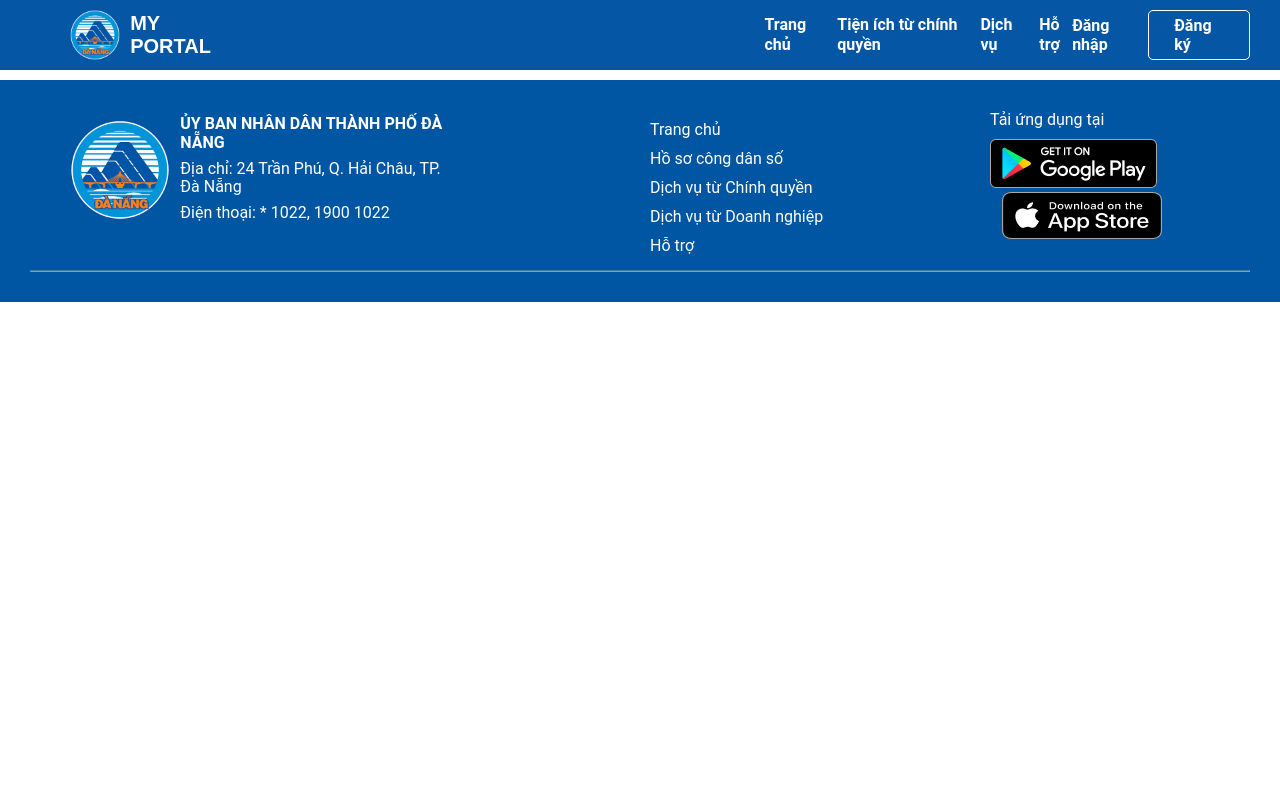
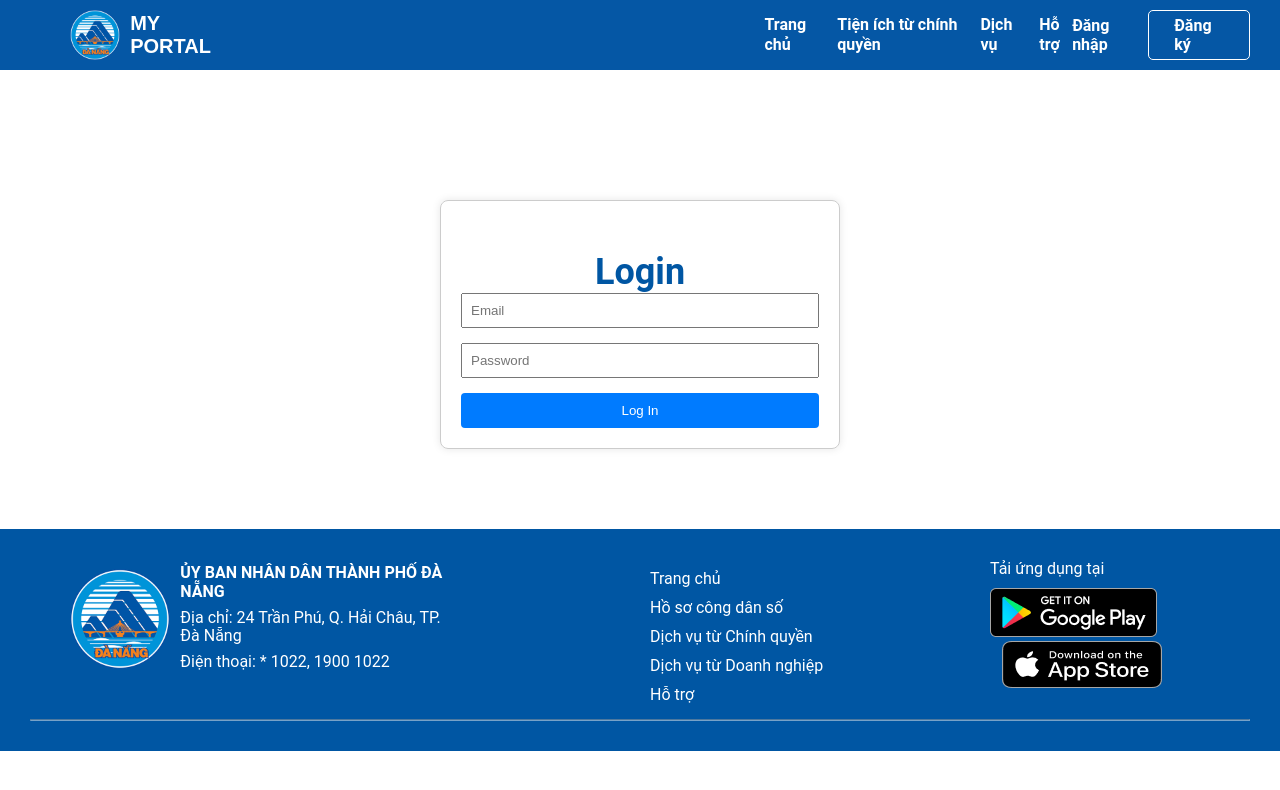
Before and after one commit to duyduc1/fullstack, a Vue app in the folder my-project/: page /login in a window 1280 px wide. Shown: the top 790 px of the page. Built offline with nearby package versions, Linux system fonts and the light colour scheme.

Commit message:
add:feature(login):done

```diff
--- a/my-project/src/components/common/Header.vue
+++ b/my-project/src/components/common/Header.vue
@@ -21,8 +21,8 @@
       </nav>
 
       <div :class="{ 'auth-links': true, 'show-menu': menuOpen }">
-        <a href="#" class="login">Đăng nhập</a>
-        <a href="#" class="signup">Đăng ký</a>
+        <router-link to="/login" class="login">Đăng nhập</router-link>
+        <router-link to="/register" class="signup">Đăng ký</router-link>
       </div>
     </header>
   </template>
--- /dev/null
+++ b/my-project/src/components/fearture/LoginForm.vue
@@ -0,0 +1,80 @@
+<template>
+    <div class="login-container">
+      <h2>Login</h2>
+      <form @submit.prevent="handleLogin">
+        <input
+          v-model="email"
+          type="email"
+          placeholder="Email"
+          required
+        />
+        <input
+          v-model="password"
+          type="password"
+          placeholder="Password"
+          required
+        />
+        <button type="submit">Log In</button>
+      </form>
+      <p v-if="errorMessage">{{ errorMessage }}</p>
+    </div>
+  </template>
+
+  <script lang="ts">
+  import { defineComponent, ref } from "vue";
+  import { loginUser } from "@/services/loginService";
+  import router from "@/router";
+
+  export default defineComponent({
+    setup() {
+      const email = ref("");
+      const password = ref("");
+      const errorMessage = ref("");
+
+      const handleLogin = async () => {
+        try {
+          const response = await loginUser({ email: email.value, password: password.value });
+          if(response.token !== null){
+            localStorage.setItem("token", response.token);
+            localStorage.setItem("refreshToken", response.refreshToken);
+            alert("Login successful!");
+            router.push('/user');
+          }
+        } catch (error) {
+          console.error("lỗi" , error)
+        }
+      };
+
+      return { email, password, errorMessage, handleLogin };
+    },
+  });
+  </script>
+
+  <style scoped>
+  .login-container {
+    margin-top: 150px;
+    max-width: 400px;
+    margin: 200px auto 0;
+    padding: 20px;
+    border: 1px solid #ccc;
+    border-radius: 8px;
+    box-shadow: 0px 0px 8px rgba(0, 0, 0, 0.1);
+  }
+  input {
+    width: 100%;
+    margin-bottom: 15px;
+    padding: 8px;
+
+  }
+  button {
+    width: 100%;
+    padding: 10px;
+    background-color: #007bff;
+    color: #fff;
+    border: none;
+    border-radius: 4px;
+  }
+  p {
+    color: red;
+  }
+  </style>
--- a/my-project/src/components/fearture/RegisterForm.vue
+++ b/my-project/src/components/fearture/RegisterForm.vue
@@ -1,65 +1,131 @@
 <template>
   <div class="register-form">
     <h2>Đăng ký tài khoản</h2>
-    <form>
-      <div>
+    <form @submit.prevent="register"> <!-- Prevent default form submission -->
+      <div class="form-group">
         <label for="email">Email:</label>
         <input v-model="newUser.email" type="email" id="email" required />
       </div>
-      <div>
+      <div class="form-group">
         <label for="username">Tên đăng nhập:</label>
         <input v-model="newUser.username" type="text" id="username" required />
       </div>
-      <div>
+      <div class="form-group">
         <label for="password">Mật khẩu:</label>
         <input v-model="newUser.password" type="password" id="password" required />
       </div>
-      <div>
+      <div class="form-group">
         <label for="numberphone">Số điện thoại:</label>
         <input v-model="newUser.numberphone" type="number" id="numberphone" required />
       </div>
-      <div>
+      <div class="form-group">
         <label for="company">Công ty:</label>
-        <select v-model="newUser.companyId" id="company" required >
-          <option v-for="company in companies" :key="company.id" :value="company.id" >
+        <select v-model="newUser.companyId" id="company">
+          <option value="">Chọn công ty (tùy chọn)</option> <!-- Optional selection -->
+          <option v-for="company in companies" :key="company.id" :value="company.id">
             {{ company.companyname }}
           </option>
         </select>
       </div>
-      <div>
+      <div class="form-group">
         <label for="gender">Giới tính:</label>
-        <select v-model="newUser.genderId" id="gender" required>
+        <select v-model="newUser.genderId" id="gender">
+          <option value="">Chọn giới tính (tùy chọn)</option> <!-- Optional selection -->
           <option v-for="gender in genders" :key="gender.id" :value="gender.id">
             {{ gender.genders }}
           </option>
         </select>
       </div>
-      <button @click="register" type="submit">Đăng ký</button>
+      <button type="submit">Đăng ký</button>
     </form>
   </div>
 </template>
 
 <script lang="ts">
-import {defineComponent  ,computed} from "vue";
-import {registerUser} from "@/services/registerService";
-import {registerStore} from "@/stores/registerStore";
+import { defineComponent, computed } from "vue";
+import { registerUser } from "@/services/registerService";
+import { registerStore } from "@/stores/registerStore";
+import router from "@/router";
 
 export default defineComponent({
-  setup(){
+  setup() {
     const fetchGenders = registerStore();
 
     const newUser = computed(() => fetchGenders.user);
     const genders = computed(() => fetchGenders.genders);
     const companies = computed(() => fetchGenders.companies);
 
+
     const register = async () => {
-      await registerUser(newUser.value)
-    }
+      try {
+        const response = await registerUser(newUser.value);
+
+        if (response.statusCode === 200) {
+          router.push('/login');
+        }
+      } catch (error) {
+        console.error("Registration error:", error);
+      }
+    };
 
     fetchGenders.fetchCompaniesAndGenders();
 
-    return { newUser , genders , companies , register}
-  }
-})
+    return { newUser, genders, companies, register };
+  },
+});
+</script>
 
-</script>
+<style scoped>
+.register-form {
+  max-width: 400px;
+  margin: 200px auto 0;
+  padding: 20px;
+  border: 1px solid #ddd;
+  border-radius: 5px;
+  box-shadow: 0 2px 10px rgba(0, 0, 0, 0.1);
+  background-color: #f9f9f9;
+}
+
+h2 {
+  text-align: center;
+  margin-bottom: 20px;
+}
+
+.form-group {
+  margin-bottom: 15px;
+}
+
+label {
+  display: block;
+  margin-bottom: 5px;
+  font-weight: bold;
+}
+
+input[type="email"],
+input[type="text"],
+input[type="password"],
+input[type="number"],
+select {
+  width: 100%;
+  padding: 10px;
+  border: 1px solid #ccc;
+  border-radius: 5px;
+  box-sizing: border-box;
+}
+
+button {
+  width: 100%;
+  padding: 10px;
+  border: none;
+  border-radius: 5px;
+  background-color: #28a745;
+  color: white;
+  font-size: 16px;
+  cursor: pointer;
+  transition: background-color 0.3s;
+}
+
+button:hover {
+  background-color: #218838;
+}
+</style>
--- a/my-project/src/config/axiosInstance.ts
+++ b/my-project/src/config/axiosInstance.ts
@@ -1,11 +1,28 @@
-import axios , {AxiosInstance} from "axios";
+import axios, { AxiosInstance } from "axios";
 import config from "@/config/config";
 
-const apiClient : AxiosInstance = axios.create({
+const apiClient: AxiosInstance = axios.create({
     baseURL: config.apiBaseUrl,
     headers: {
         'Content-Type': 'application/json',
     },
-})
+});
+
+apiClient.interceptors.request.use(
+    (config) => {
+        const token = localStorage.getItem('token');
+
+        if (config.url === '/auth/signin' || config.url === '/auth/signup' || config.url === '/company' || config.url === '/gender' ) {
+            return config;
+        }
+        if (!token) {
+            return Promise.reject(new Error("Token không tồn tại. Vui lòng đăng nhập lại."));
+        }
+
+        config.headers.Authorization = `Bearer ${token}`;
+        return config;
+    },
+    (error) => Promise.reject(error)
+);
 
 export default apiClient;
--- a/my-project/src/router/index.ts
+++ b/my-project/src/router/index.ts
@@ -4,6 +4,7 @@ import GenderManagement from "@/views/GenderManagement.vue";
 import CompanyManagement from "@/views/CompanyManagement.vue";
 import UserManagement from "@/views/UserManagement.vue";
 import Register from "@/components/fearture/RegisterForm.vue";
+import LoginForm from '@/components/fearture/LoginForm.vue';
 
 const routes: Array<RouteRecordRaw> = [
   {
@@ -30,6 +31,11 @@ const routes: Array<RouteRecordRaw> = [
     path:'/register',
     name:'RegisterForm',
     component:Register
+  },
+  {
+    path:'/login',
+    name:'LoginForm',
+    component:LoginForm
   }
 ]
 
--- /dev/null
+++ b/my-project/src/services/loginService.ts
@@ -0,0 +1,9 @@
+import apiClient from "@/config/axiosInstance";
+import { LoginRequest , LoginResponse } from "@/types/User";
+
+const API_URL = '/auth/signin';
+
+export const loginUser = async (loginRequest: LoginRequest):Promise<LoginResponse> => {
+    const response = await apiClient.post(API_URL,loginRequest)
+    return response.data
+}
```
Also changed, not shown: my-project/src/types/User.ts (+12 -0 lines).
